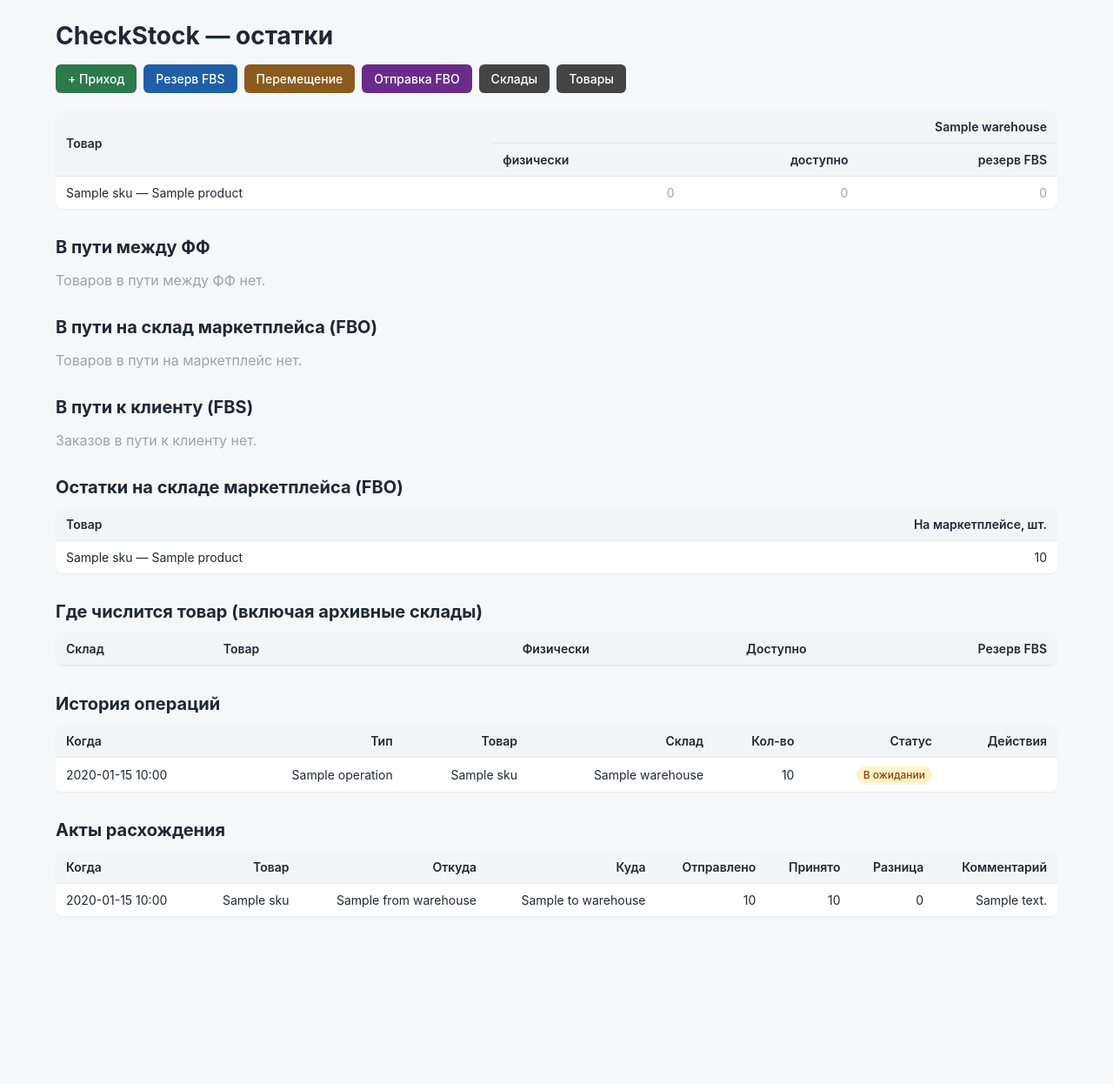
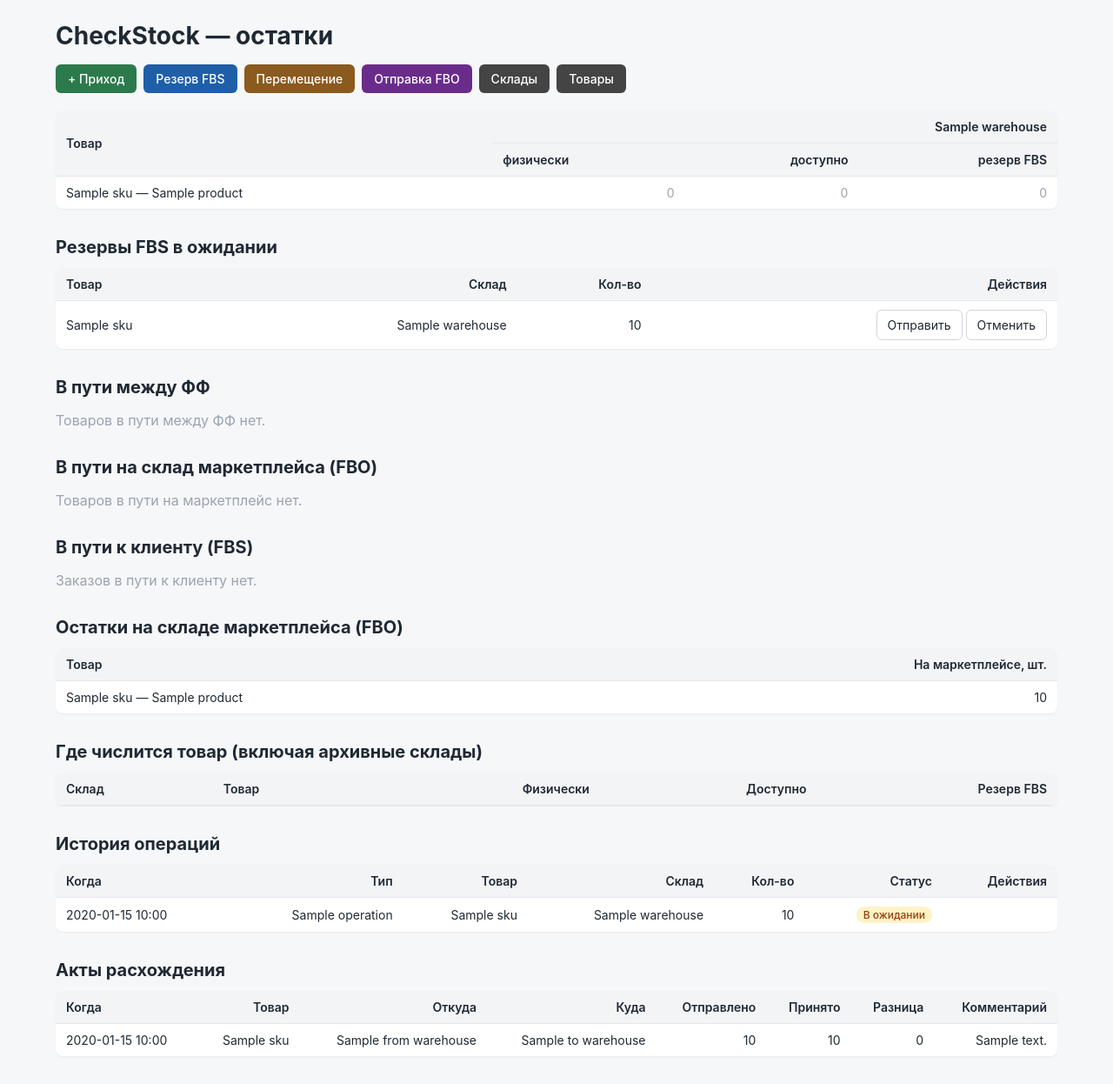
Before and after one commit to K-Shoo/checkstock, a FastAPI app: template app/templates/index.html in a window 1280 px wide. Shown: the whole page at 87% size. Before the commit the page ends 1043 px from the top, so only its background shows below. Run offline with FastAPI, Linux system fonts and the light colour scheme; the template is opened without the code that fills it: most values are stand-ins (such as "Sample title", 1, 10 or a date in 2020); lists and menus that the app fills with data are empty.

Commit message:
Резервы FBS: отдельный блок с действиями, история только для чтения

```diff
--- a/app/templates/index.html
+++ b/app/templates/index.html
@@ -49,6 +49,34 @@
     {% endfor %}
   </tbody>
 </table>
+
+<h2>Резервы FBS в ожидании</h2>
+{% if pending_fbs %}
+  <table>
+    <thead>
+      <tr><th>Товар</th><th>Склад</th><th>Кол-во</th><th>Действия</th></tr>
+    </thead>
+    <tbody>
+      {% for op in pending_fbs %}
+        <tr>
+          <td>{{ op.product.sku }}</td>
+          <td>{{ op.warehouse.name }}</td>
+          <td>{{ op.qty }}</td>
+          <td>
+            <form class="inline" method="post" action="/fbs/{{ op.id }}/ship">
+              <button>Отправить</button>
+            </form>
+            <form class="inline" method="post" action="/fbs/{{ op.id }}/cancel">
+              <button>Отменить</button>
+            </form>
+          </td>
+        </tr>
+      {% endfor %}
+    </tbody>
+  </table>
+{% else %}
+  <p class="muted">Резервов в ожидании нет.</p>
+{% endif %}
 
 <h2>В пути между ФФ</h2>
 {% set between = in_transit | selectattr("kind", "equalto", "BETWEEN_FF") | list %}
@@ -197,14 +225,6 @@
           <td>{{ op.qty }}</td>
           <td>{{ status_badge(op.status) }}</td>
           <td>
-            {% if op.type == "FBS_RESERVE" and op.status == "PENDING" %}
-              <form class="inline" method="post" action="/fbs/{{ op.id }}/ship">
-                <button>Отправить</button>
-              </form>
-              <form class="inline" method="post" action="/fbs/{{ op.id }}/cancel">
-                <button>Отменить</button>
-              </form>
-            {% endif %}
           </td>
         </tr>
       {% endfor %}
```
Also changed, not shown: app/routers/stock.py (+15 -0 lines).
